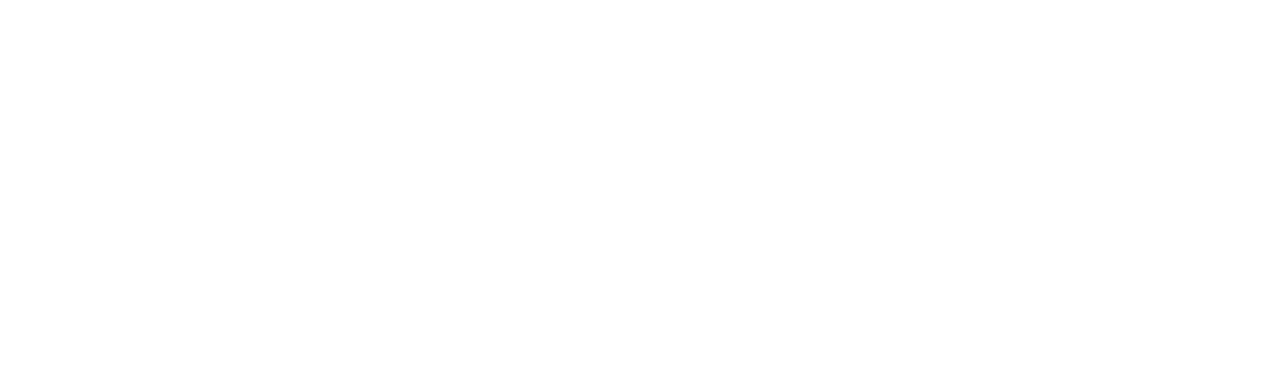
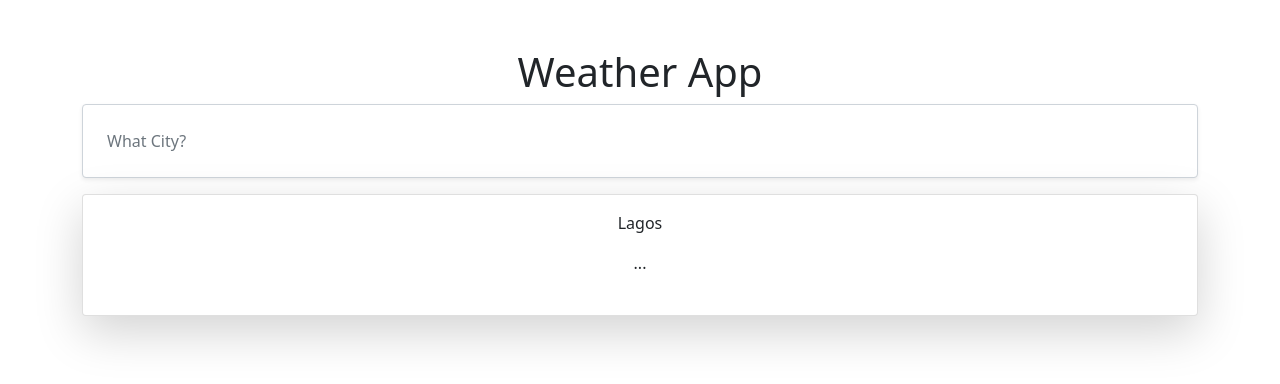
Before and after one commit to JulianaOsemeke/weather-app, a website built with webpack: page dist/index.html in a window 1280 px wide. Built offline with nearby package versions, Linux system fonts and the light colour scheme; files whose address does not match are found by name.

Commit message:
Set up bare metal html

```diff
--- a/dist/index.html
+++ b/dist/index.html
@@ -4,11 +4,30 @@
   <meta charset="UTF-8">
   <meta http-equiv="X-UA-Compatible" content="IE=edge">
   <meta name="viewport" content="width=device-width, initial-scale=1.0">
+  <link href="https://cdn.jsdelivr.net/npm/bootstrap@5.0.2/dist/css/bootstrap.min.css" rel="stylesheet" integrity="sha384-EVSTQN3/azprG1Anm3QDgpJLIm9Nao0Yz1ztcQTwFspd3yD65VohhpuuCOmLASjC" crossorigin="anonymous">
   <link rel="stylesheet" href="style.css">
   <title>Weather App</title>
 </head>
 <body>
-  <div id="content"></div>
+  <div id="content">
+    <div class="container my-5">
+      <h1 class="text-center title">Weather App</h1>
+      <form action="" class="search-location">
+        <input type="text" name="city"  autocomplete="off" placeholder="What City?" class="form-control text-muted form-rounded p-4 shadow-sm"
+        >
+      </form>
+      <div class="card rounded my-3 shadow-lg back-card">
+        <div class="card-top text-center">
+          <div class="city-name my-3">
+            <p>Lagos</p>
+            <span>...</span>
+          </div>
+          <img src="" alt="">
+        </div>
+      </div>
+
+    </div>
+  </div>
   <script src="main.js"></script>
 </body>
 </html>
```
